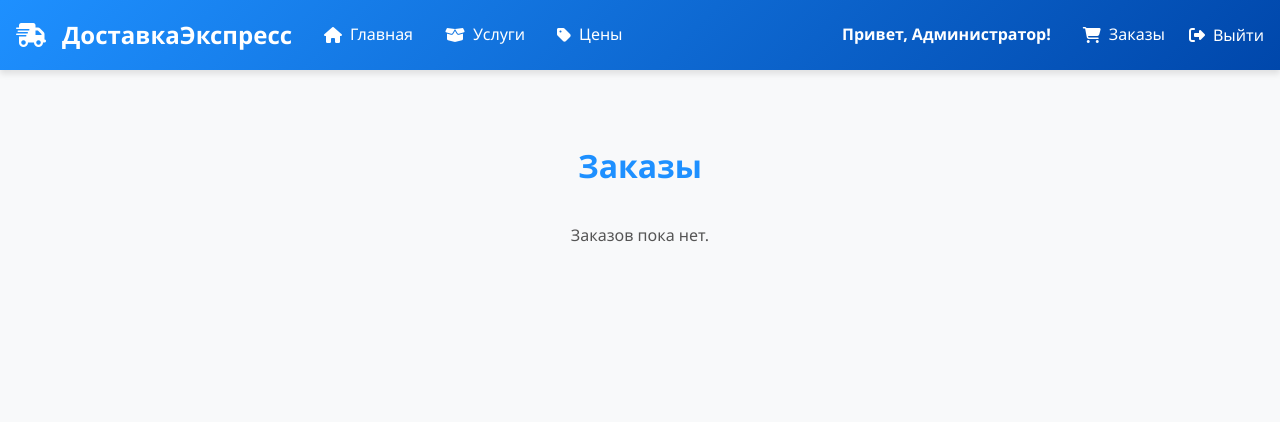
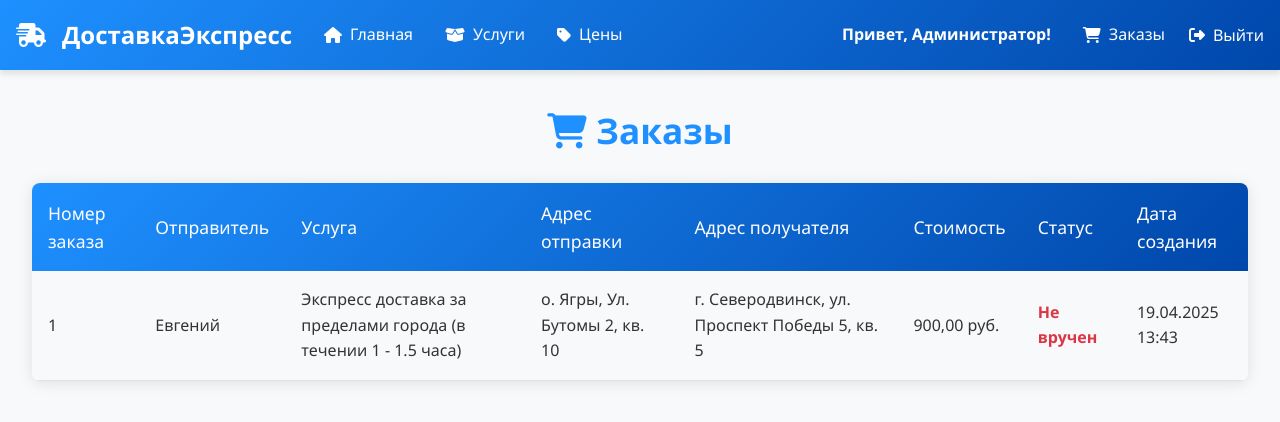
Before and after one commit to WaitAndSee-AFK/delivery, a Django app: page /orders/ in a window 1280 px wide. Shown: the top 422 px of the page. Run offline with Django 5.2, Linux system fonts and the light colour scheme; a user stored in the database is signed in; data comes from the database, SQL or seed files in the repository; both versions use the stored data as it was after the commit.

Commit message:
Я делаю курсовую за неделю часть 8

```diff
--- a/delivery_service/delivery/models.py
+++ b/delivery_service/delivery/models.py
@@ -2,6 +2,87 @@ from django.db import models
 from django.contrib.auth.models import AbstractUser, BaseUserManager
 from django.utils import timezone
 from django.utils.translation import gettext_lazy as _
+from django.conf import settings
+
+
+class Order(models.Model):
+    STATUS_CHOICES = [
+        ('courier', 'Доставляет курьер'),
+        ('ready_for_pickup', 'Готов к выдаче'),
+        ('delivered', 'Вручен'),
+        ('partially_delivered', 'Частично вручен'),
+        ('not_delivered', 'Не вручен'),
+    ]
+
+    sender = models.ForeignKey(
+        settings.AUTH_USER_MODEL,
+        on_delete=models.SET_NULL,
+        null=True,
+        blank=True,
+        verbose_name="Отправитель",
+        related_name='orders_sent'
+    )
+    service = models.ForeignKey(
+        'Service',
+        on_delete=models.SET_NULL,
+        null=True,
+        blank=True,
+        verbose_name="Услуга",
+        related_name='orders'
+    )
+
+    sender_address = models.CharField(
+        max_length=255,
+        verbose_name="Адрес отправки",
+        blank=True,
+        default=''
+    )
+    order_description = models.TextField(
+        verbose_name="Описание заказа",
+        blank=True,
+        default=''
+    )
+    recipient_address = models.CharField(
+        max_length=255,
+        verbose_name="Адрес получателя",
+        blank=True,
+        default=''
+    )
+    cost = models.DecimalField(
+        max_digits=10,
+        decimal_places=2,
+        verbose_name="Стоимость",
+        null=True,
+        blank=True,
+        help_text="Стоимость берется из услуги"
+    )
+    status = models.CharField(
+        max_length=20,
+        choices=STATUS_CHOICES,
+        default='courier',
+        verbose_name="Статус заказа"
+    )
+    created_at = models.DateTimeField(auto_now_add=True, verbose_name="Дата создания")
+
+    class Meta:
+        verbose_name = "Заказ"
+        verbose_name_plural = "Заказы"
+        ordering = ['-created_at']
+
+    def __str__(self):
+        sender_name = self.sender.name if self.sender else "Неизвестный отправитель"
+        service_name = self.service.name if self.service else "Без услуги"
+        cost_display = f"{self.cost} руб." if self.cost is not None else "Цена не указана"
+        return f"Заказ от {sender_name} — {service_name} — {cost_display}"
+
+    def save(self, *args, **kwargs):
+        # Если выбрана услуга и цена в заказе не указана или отличается от цены услуги — обновляем
+        if self.service:
+            service_price = self.service.price
+            if service_price is not None and (self.cost is None or self.cost != service_price):
+                self.cost = service_price
+        super().save(*args, **kwargs)
+
 
 class Service(models.Model):
     name = models.CharField(max_length=100, verbose_name="Название услуги")
--- a/delivery_service/delivery/views.py
+++ b/delivery_service/delivery/views.py
@@ -15,11 +15,14 @@ from django.contrib.auth.decorators import login_required, user_passes_test
 def staff_or_superuser_check(user):
     return user.is_authenticated and (user.is_staff or user.is_superuser)
 
+from .models import Order
+
 @login_required
 @user_passes_test(staff_or_superuser_check)
 def orders(request):
-    orders = []
+    orders = Order.objects.select_related('sender', 'service').all().order_by('-created_at')
     return render(request, 'delivery/orders.html', {'orders': orders})
+
 
 
 class PriceListView(ListView):
@@ -120,4 +123,5 @@ def register(request):
 
 @login_required
 def profile(request):
-    return render(request, 'profile.html', {'user': request.user})
+    orders = Order.objects.filter(sender=request.user).order_by('-created_at')
+    return render(request, 'delivery/profile.html', {'orders': orders})
--- a/delivery_service/templates/delivery/orders.html
+++ b/delivery_service/templates/delivery/orders.html
@@ -3,32 +3,173 @@
 {% block title %}Заказы - Служба доставки{% endblock %}
 
 {% block content %}
-<div style="max-width: 900px; margin: 2rem auto; padding: 1rem;">
-    <h1 style="color: #1e90ff; text-align: center; margin-bottom: 2rem;">Заказы</h1>
+<style>
+    /* Основные стили */
+    body {
+        font-family: 'Segoe UI', Tahoma, Geneva, Verdana, sans-serif;
+        color: #333;
+        line-height: 1.6;
+    }
+
+    h1 {
+        font-size: 2.2rem;
+        color: #1e90ff;
+        margin-bottom: 1.5rem;
+        font-weight: 600;
+        text-align: center;
+    }
+
+    .orders-container {
+        max-width: 1400px; /* растянули ширину */
+        margin: 2rem auto;
+        padding: 0 1rem;
+    }
+
+    /* Стили таблицы */
+    .orders-table {
+        width: 100%;
+        border-collapse: collapse;
+        margin: 1.5rem 0;
+        box-shadow: 0 2px 15px rgba(0, 0, 0, 0.1);
+        border-radius: 8px;
+        overflow: hidden;
+    }
+
+    .orders-table thead {
+        background: linear-gradient(135deg, #1e90ff, #0047ab);
+        color: white;
+    }
+
+    .orders-table th {
+        padding: 1rem;
+        text-align: left;
+        font-weight: 500;
+        font-size: 1.1rem;
+    }
+
+    .orders-table td {
+        padding: 1rem;
+        border-bottom: 1px solid #e0e0e0;
+        font-size: 1rem;
+        vertical-align: middle;
+    }
+
+    .orders-table tbody tr:nth-child(even) {
+        background-color: #f8f9fa;
+    }
+
+    .orders-table tbody tr:hover {
+        background-color: #f0f7ff;
+        transition: background-color 0.3s ease;
+    }
+
+    /* Статус с цветом */
+    .status-courier {
+        color: #007bff; /* синий */
+        font-weight: 600;
+    }
+    .status-ready_for_pickup {
+        color: #28a745; /* зеленый */
+        font-weight: 600;
+    }
+    .status-delivered {
+        color: #17a2b8; /* голубой */
+        font-weight: 600;
+    }
+    .status-partially_delivered {
+        color: #ffc107; /* желтый */
+        font-weight: 600;
+    }
+    .status-not_delivered {
+        color: #dc3545; /* красный */
+        font-weight: 600;
+    }
+
+    /* Сообщения */
+    .messages {
+        margin-bottom: 1rem;
+    }
+
+    .alert {
+        padding: 0.75rem 1.25rem;
+        border-radius: 4px;
+    }
+
+    .alert-info {
+        background-color: #d1ecf1;
+        color: #0c5460;
+    }
+
+    /* Адаптивность */
+    @media (max-width: 768px) {
+        h1 {
+            font-size: 1.8rem;
+        }
+
+        .orders-table th,
+        .orders-table td {
+            padding: 0.8rem;
+            font-size: 0.9rem;
+        }
+    }
+</style>
+
+<div class="orders-container">
+    <h1><i class="fas fa-shopping-cart"></i> Заказы</h1>
 
     {% if orders %}
-        <table style="width: 100%; border-collapse: collapse;">
-            <thead style="background: linear-gradient(135deg, #1e90ff, #0047ab); color: white;">
+    <div class="table-responsive">
+        <table class="orders-table">
+            <thead>
                 <tr>
-                    <th style="padding: 1rem; text-align: left;">Номер заказа</th>
-                    <th style="padding: 1rem; text-align: left;">Клиент</th>
-                    <th style="padding: 1rem; text-align: left;">Статус</th>
-                    <th style="padding: 1rem; text-align: left;">Дата</th>
+                    <th>Номер заказа</th>
+                    <th>Отправитель</th>
+                    <th>Услуга</th>
+                    <th>Адрес отправки</th>
+                    <th>Адрес получателя</th>
+                    <th>Стоимость</th>
+                    <th>Статус</th>
+                    <th>Дата создания</th>
                 </tr>
             </thead>
             <tbody>
                 {% for order in orders %}
-                <tr style="border-bottom: 1px solid #e0e0e0;">
-                    <td style="padding: 0.75rem;">{{ order.id }}</td>
-                    <td style="padding: 0.75rem;">{{ order.customer_name }}</td>
-                    <td style="padding: 0.75rem;">{{ order.status }}</td>
-                    <td style="padding: 0.75rem;">{{ order.created_at|date:"d.m.Y H:i" }}</td>
+                <tr>
+                    <td>{{ order.id }}</td>
+                    <td>
+                        {% if order.sender %}
+                            {{ order.sender.name }}
+                        {% else %}
+                            Неизвестный
+                        {% endif %}
+                    </td>
+                    <td>
+                        {% if order.service %}
+                            {{ order.service.name }}
+                        {% else %}
+                            Без услуги
+                        {% endif %}
+                    </td>
+                    <td>{{ order.sender_address }}</td>
+                    <td>{{ order.recipient_address }}</td>
+                    <td>{{ order.cost|default:"Не указана" }} руб.</td>
+                    <td class="status-{{ order.status }}">
+                        {% if order.get_status_display %}
+                            {{ order.get_status_display }}
+                        {% else %}
+                            Неизвестен
+                        {% endif %}
+                    </td>
+                    <td>{{ order.created_at|date:"d.m.Y H:i" }}</td>
                 </tr>
                 {% endfor %}
             </tbody>
         </table>
+    </div>
     {% else %}
-        <p style="text-align: center; color: #555;">Заказов пока нет.</p>
+    <div class="alert alert-info" style="text-align: center;">
+        <i class="fas fa-info-circle"></i> Заказов пока нет.
+    </div>
     {% endif %}
 </div>
 {% endblock %}
```
Also changed, not shown: delivery_service/delivery/admin.py (+10 -1 lines), delivery_service/templates/delivery/profile.html (added, +74 -0 lines), delivery_service/templates/profile.html (deleted, +0 -19 lines), delivery_service/db.sqlite3, delivery_service/delivery/migrations/0008_order.py (added), delivery_service/delivery/migrations/0009_order_status.py (added).
